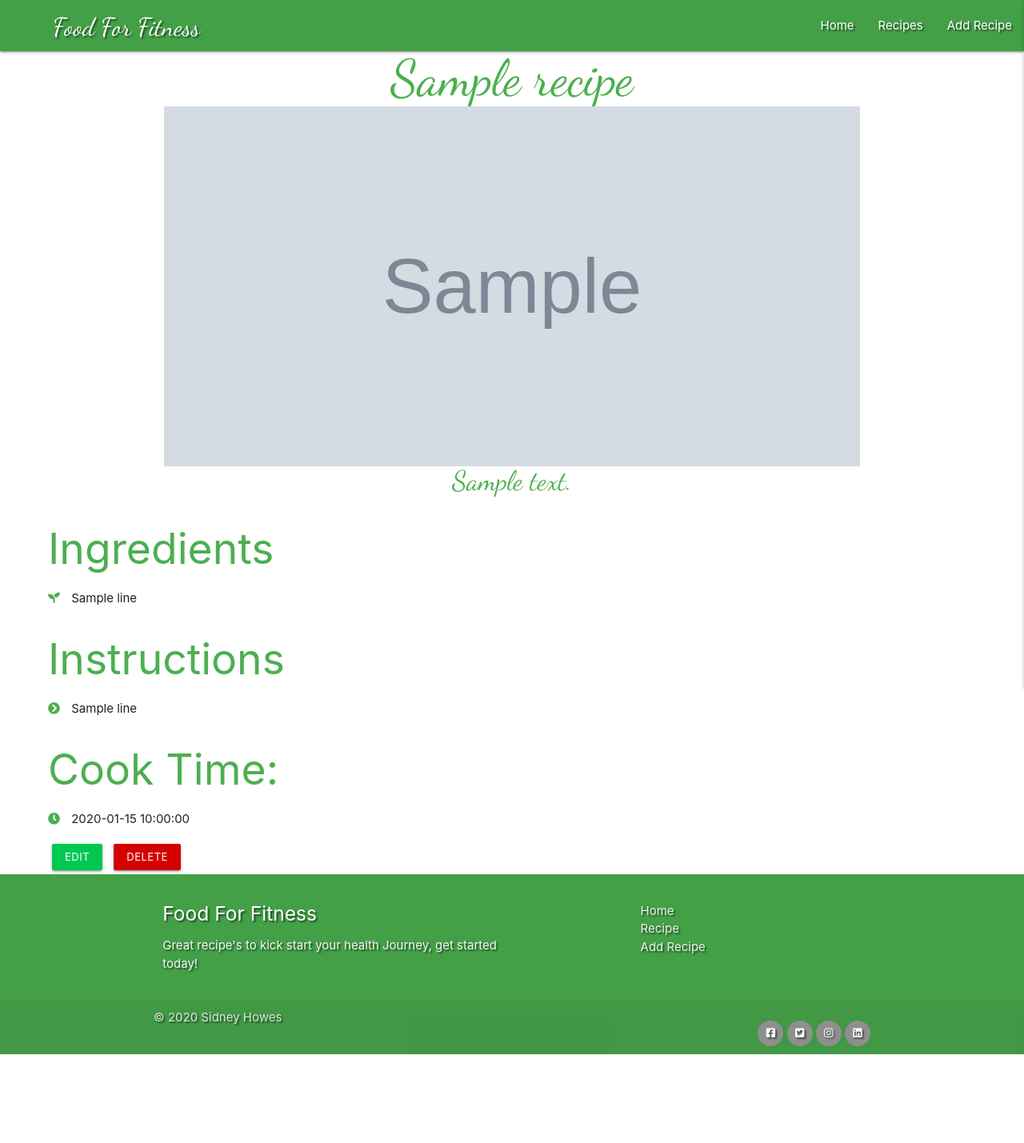
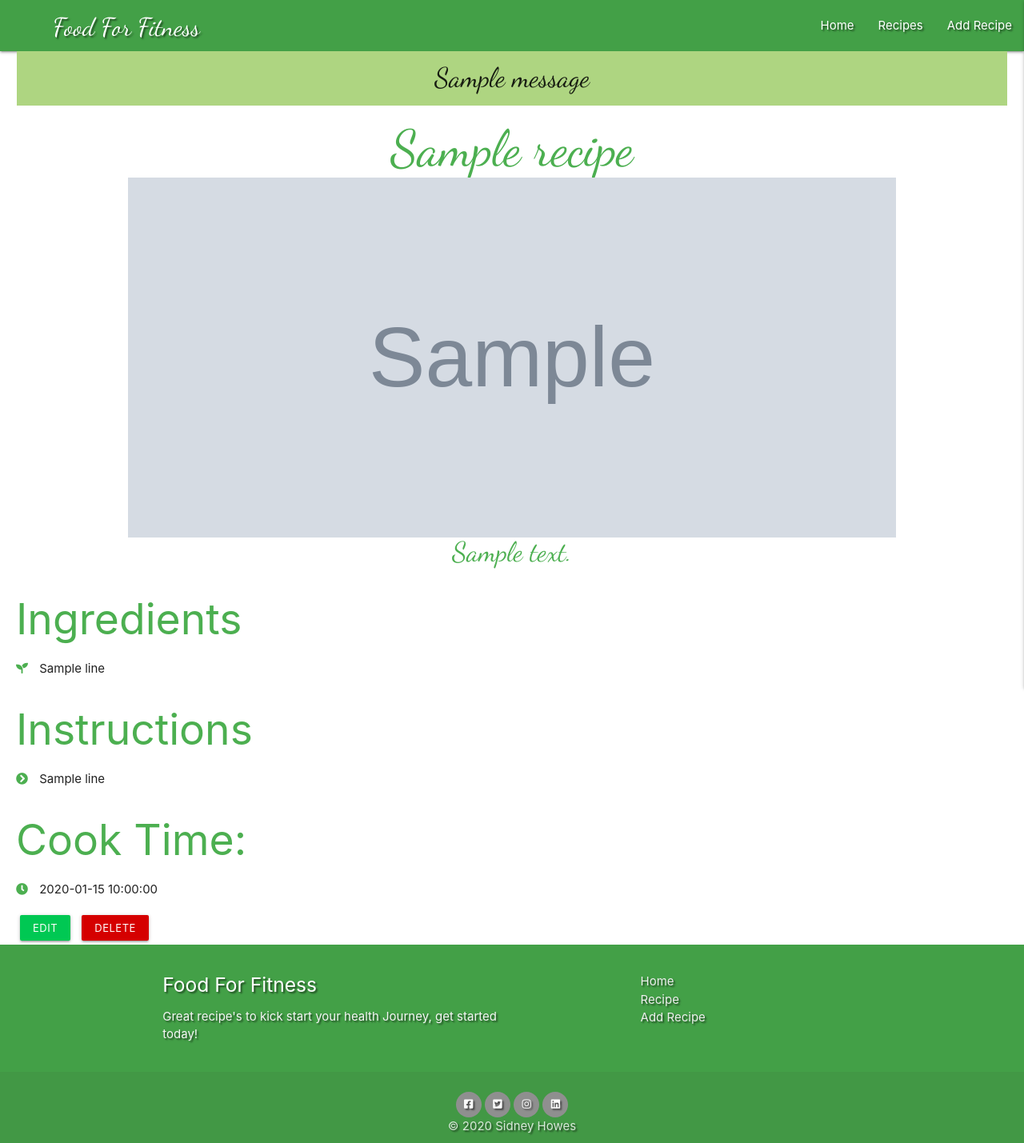
Before and after one commit to Sidhowes/food-for-fitness, a Flask app: page /recipe_detail/5fa5b387e293b6212e472d41/detail in a window 1280 px wide. Shown: the whole page at 80% size. Before the commit the page ends 1318 px from the top, so only its background shows below. Run offline with Flask 2, Linux system fonts and the light colour scheme; grey boxes marked "Sample" are stand-in pictures; one stand-in notice (Sample message) is shown; a database or web service that is not in the repository returns one stand-in record (values such as "Sample title"); some libraries are stand-ins or nearby versions.

Commit message:
Flash messages activated from the app.py file to the base.html page.

```diff
--- a/app.py
+++ b/app.py
@@ -25,7 +25,8 @@ def index():
 @app.route("/get_recipes/recipes")
 def get_recipes():
     recipes = list(mongo.db.recipes.find())
-    return render_template("recipes.html", recipes=recipes)
+    categories = mongo.db.categories.find().sort("category_name", 1)
+    return render_template("recipes.html", recipes=recipes, categories=categories)
 
 
 @app.route("/add_recipe/add", methods=["GET", "POST"])
--- a/static/css/style.css
+++ b/static/css/style.css
@@ -3,6 +3,10 @@
 h1, h4 {
     font-family: Dancing Script;
     margin: 0 1.424rem 0;
+}
+
+.flashes h4 {
+    line-height: 2;
 }
 
 nav .brand-logo {
@@ -11,7 +15,6 @@ nav .brand-logo {
 
 .container-fluid {
     width: 100%;
-    padding: 0px 60px 0px 60px;
 }
 
 .text-shadow {
@@ -40,7 +43,7 @@ social-links {
 }
 
 .social-links a i:hover {
-    background: #43A047;
+    background: rgb(2, 97, 23);
 }
 
 .hero-image {
@@ -129,7 +132,30 @@ small {
     display: block;
 }
 
+.recipe-info {
+    padding-left: 20px;
+}
+
+.btn-update {
+    padding-left: 20px;
+}
+
 a {
     text-decoration: none;
     color: #4CAF50;
 }
+
+@media only screen and (max-width: 400px) {
+nav .brand-logo {
+    left: 43%;
+    -webkit-transform: translateX(-50%);
+    transform: translateX(-50%);
+    font-size: 23px;
+    }
+
+.recipe-pic {
+    height: 20rem;
+}
+
+
+}
--- a/static/js/script.js
+++ b/static/js/script.js
@@ -1,3 +1,4 @@
+
 $(document).ready(function(){
     $(".sidenav").sidenav({edge: "right"});
     $('select').formSelect();
--- a/templates/base.html
+++ b/templates/base.html
@@ -35,6 +35,18 @@
 		</ul>
     </header>
 
+    <section>
+        <!--flash messages-->
+        {% with messages = get_flashed_messages() %}
+            {% if messages %}
+                {% for message in messages %}
+                    <div class="row flashes">
+                        <h4 class="light-green lighten-2 center-align">{{ message }}</h4>
+                    </div>
+                {% endfor %}
+            {% endif %}
+        {% endwith %}
+
     <div class="container-fluid">
         {% block content %}
         {% endblock %}
@@ -61,10 +73,9 @@
 				</div>
 			</div>
 		</div>
-		<div class="footer-copyright">
+		<div class="footer-copyright center-align">
 			<div class="container">
-				© 2020 Sidney Howes
-			<div class="social-links right">
+			<div class="social-links center-align">
 				<a href="https://www.facebook.com/" target="_blank">
 					<i class="fab fa-facebook-square" aria-hidden="true"></i>
 					<span class="sr-only">Facebook</span>
@@ -82,6 +93,7 @@
 					<span class="sr-only">Linkedin</span>
 				</a>
 			</div>
+            © 2020 Sidney Howes
 			</div>
 		</div>
 	</footer>
--- a/templates/index.html
+++ b/templates/index.html
@@ -62,7 +62,7 @@
         </div>
 
         <div class="col s12 m4">
-            <a href="{{ url_for('recipe_detail', recipe_id='5fa3e6a5b21d6467b49f6dfb') }}">
+            <a href="{{ url_for('recipe_detail', recipe_id='5fa806158c920af8c7ca1c27') }}">
                 <div class="index-image"
                     style= "background-image: url(https://supervalu.co.uk/wp-content/uploads/2017/06/shutterstock_355976936.jpg)">
                     <div class="overlay">Banana and Strawberry Smoothie</div>
--- a/templates/recipe_detail.html
+++ b/templates/recipe_detail.html
@@ -14,7 +14,7 @@
 </div>
 
 <!--recipe ingredients-->
-<div class="ingredients">
+<div class="ingredients recipe-info">
     <h2 class="green-text darken-1">Ingredients</h2>
     <ul>
         <!-- For each ingredient line -->
@@ -27,7 +27,7 @@
 </div>
 
 <!--recipe instructions-->
-<div class="ingredients">
+<div class="ingredients recipe-info">
     <h2 class="green-text darken-1">Instructions</h2>
     <ul>
         <!-- For each instruction line -->
@@ -39,15 +39,16 @@
     </ul>
 </div>
 
-<div class="cook-time">
+<div class="cook-time recipe-info">
     <h2 class="green-text darken-1">Cook Time:</h2>
     <p><i class="fas fa-clock prefix green-text darken-1"></i> {{ recipe.cook_time }}</p>
 </div>
 
 <!--Edit/Delete btn-->
-<a href="{{ url_for('edit_recipe', recipe_id=recipe._id) }}" class="btn-small green accent-4">Edit</a>
-<a href="{{ url_for('delete_recipe', recipe_id=recipe._id) }}" class="btn-small red accent-4">Delete</a>
-
+<div class="btn-update">
+    <a href="{{ url_for('edit_recipe', recipe_id=recipe._id) }}" class="btn-small green accent-4">Edit</a>
+    <a href="{{ url_for('delete_recipe', recipe_id=recipe._id) }}" class="btn-small red accent-4">Delete</a>
+</div>
 
 
 
```
Also changed, not shown: templates/recipes.html (+10 -2 lines).
